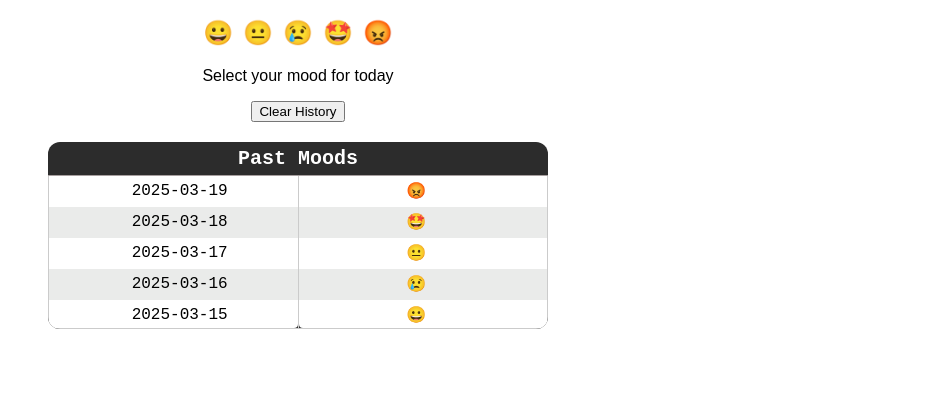
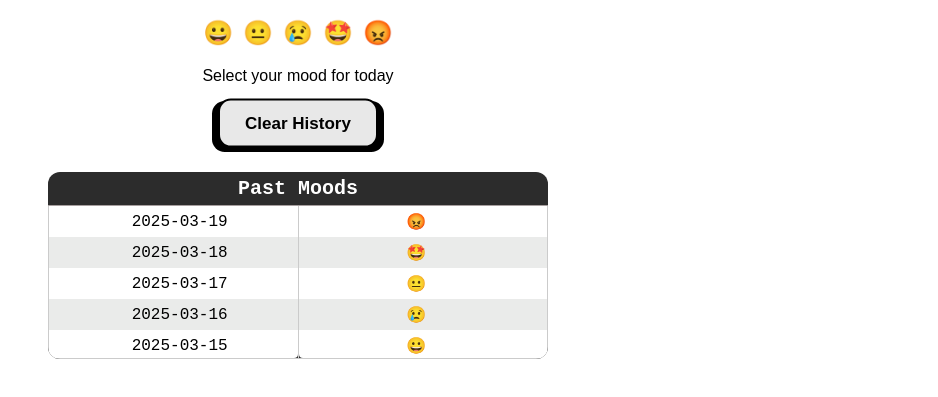
Before and after one commit to AniketDey06/Daily-Mood-Tracker, a plain HTML site: page index.html in a window 1280 px wide. Shown: the part 61-458 px from the top of the page, without its empty margins (342-1280 px from the left). Drawn offline with Linux system fonts and the light colour scheme.

Commit message:
button update

```diff
--- a/css/style.css
+++ b/css/style.css
@@ -5,16 +5,53 @@ body {
 }
 
 
-.githublink{
-    position:absolute ;
+.githublink {
+    position: absolute;
     top: 15px;
     right: 15px;
 }
 
-.githublink i{
+.githublink i {
     color: rgb(0, 0, 0);
     font-size: 22px;
 }
+
+/* From Uiverse.io by Voxybuns */
+button {
+    /* Variables */
+    --button_radius: 0.75em;
+    --button_color: #e8e8e8;
+    --button_outline_color: #000000;
+    font-size: 17px;
+    font-weight: bold;
+    border: none;
+    cursor: pointer;
+    border-radius: var(--button_radius);
+    background: var(--button_outline_color);
+}
+
+.button_top {
+    display: block;
+    box-sizing: border-box;
+    border: 2px solid var(--button_outline_color);
+    border-radius: var(--button_radius);
+    padding: 0.75em 1.5em;
+    background: var(--button_color);
+    color: var(--button_outline_color);
+    transform: translateY(-0.2em);
+    transition: transform 0.1s ease;
+}
+
+button:hover .button_top {
+    /* Pull the button upwards when hovered */
+    transform: translateY(-0.33em);
+}
+
+button:active .button_top {
+    /* Push the button downwards when pressed */
+    transform: translateY(0);
+}
+
 
 
 .mood-container {
--- a/index.html
+++ b/index.html
@@ -28,8 +28,12 @@
         <span class="mood" data-mood="🤩">🤩</span>
         <span class="mood" data-mood="😡">😡</span>
     </div>
+
     <p id="selected-mood">Select your mood for today</p>
-    <button onclick="clearHistory()">Clear History</button>
+
+    <button onclick="clearHistory()">
+        <span class="button_top">Clear History</span>
+    </button>
 
     <div id="history">
         <div class="card">
```
